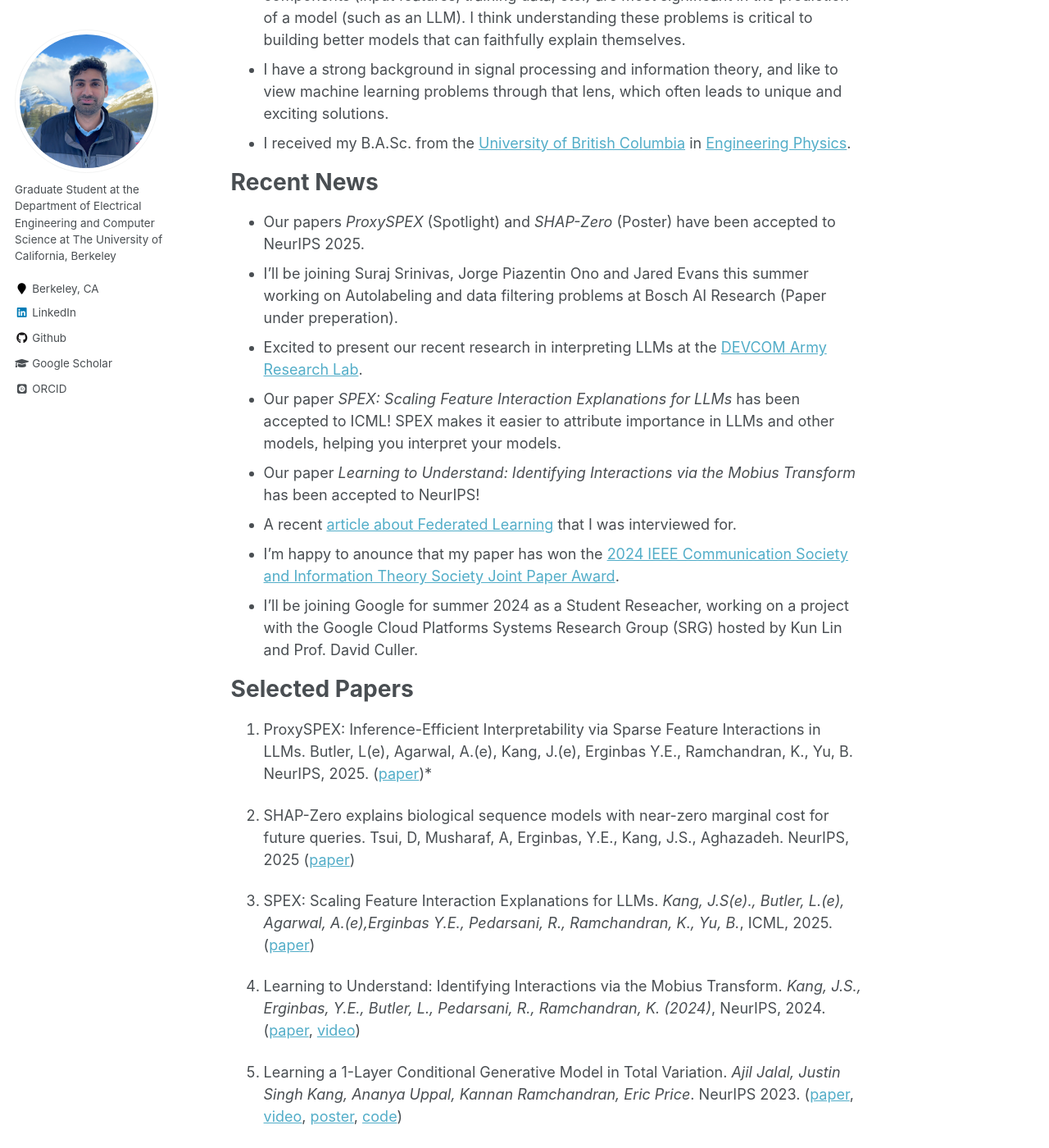
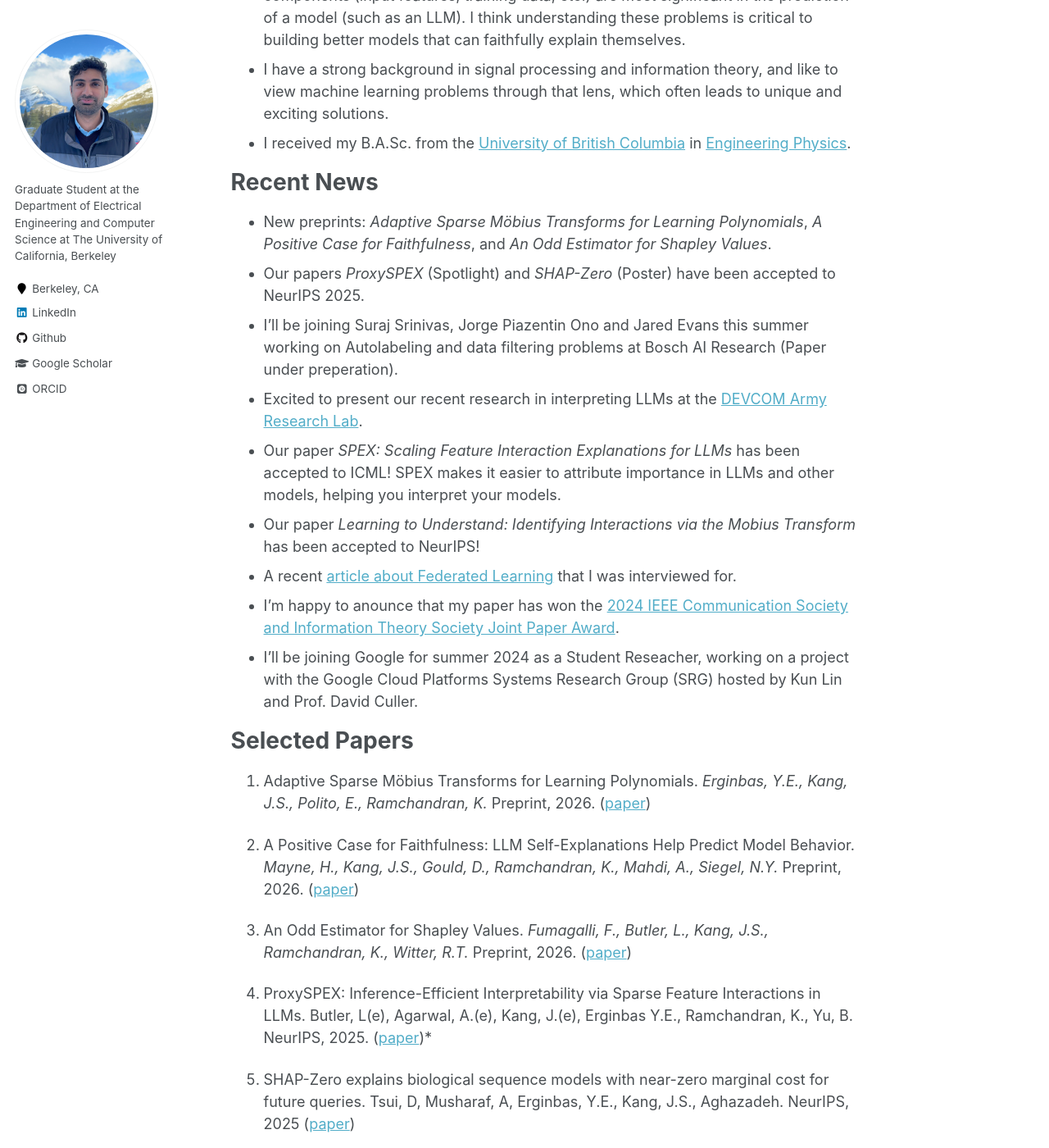
Before and after one commit to justinkang221/justinkang221.github.io, a Jekyll site: the page built from _pages/about.md, in a window 1280 px wide and 1400 px high, scrolled down 410 px. Shown: the whole window at 82% size. Built offline with Jekyll 4.4.1, drawn with Linux system fonts in a browser that asks for light colours; some web fonts are replaced.

Commit message:
Update about.md with new preprints in Recent News and Selected Papers
Co-authored-by: justinkang221 <14205793+justinkang221@users.noreply.github.com>

```diff
--- a/_pages/about.md
+++ b/_pages/about.md
@@ -17,6 +17,7 @@ Welcome to my website. You can find my <a href='publications'>Publications</a>,
 
 Recent News
 ======
+* New preprints: *Adaptive Sparse Möbius Transforms for Learning Polynomials*, *A Positive Case for Faithfulness*, and *An Odd Estimator for Shapley Values*.
 * Our papers *ProxySPEX* (Spotlight) and *SHAP-Zero* (Poster) have been accepted to NeurIPS 2025.
 * I'll be joining Suraj Srinivas, Jorge Piazentin Ono and Jared Evans this summer working on Autolabeling and data filtering problems at Bosch AI Research (Paper under preperation).
 * Excited to present our recent research in interpreting LLMs at the <a href="https://arl.devcom.army.mil/">DEVCOM Army Research Lab</a>.
@@ -30,16 +31,22 @@ Recent News
 Selected Papers
 ======
 
-1. ProxySPEX: Inference-Efficient Interpretability via Sparse Feature Interactions in LLMs. Butler, L(e), Agarwal, A.(e), Kang, J.(e), Erginbas Y.E.,  Ramchandran, K., Yu, B. NeurIPS, 2025. (<a href="https://arxiv.org/abs/2505.17495">paper</a>)*
+1. Adaptive Sparse Möbius Transforms for Learning Polynomials. *Erginbas, Y.E., Kang, J.S., Polito, E., Ramchandran, K.* Preprint, 2026. (<a href="https://arxiv.org/abs/2602.06246">paper</a>)
 
-2. SHAP-Zero explains biological sequence models with near-zero marginal cost for future queries. Tsui, D, Musharaf, A, Erginbas, Y.E.,  Kang, J.S., Aghazadeh. NeurIPS, 2025 (<a href="https://arxiv.org/abs/2410.19236">paper</a>)
+2. A Positive Case for Faithfulness: LLM Self-Explanations Help Predict Model Behavior. *Mayne, H., Kang, J.S., Gould, D., Ramchandran, K., Mahdi, A., Siegel, N.Y.* Preprint, 2026. (<a href="https://arxiv.org/abs/2602.02639">paper</a>)
 
-3. SPEX: Scaling Feature Interaction Explanations for LLMs. *Kang, J.S(e)., Butler, L.(e), Agarwal, A.(e),Erginbas Y.E., Pedarsani, R., Ramchandran, K., Yu, B.*, ICML, 2025. (<a href="https://arxiv.org/abs/2502.13870">paper</a>)
+3. An Odd Estimator for Shapley Values. *Fumagalli, F., Butler, L., Kang, J.S., Ramchandran, K., Witter, R.T.* Preprint, 2026. (<a href="https://arxiv.org/abs/2602.01399">paper</a>)
 
-4. Learning to Understand: Identifying Interactions via the Mobius Transform. *Kang, J.S., Erginbas, Y.E., Butler, L., Pedarsani, R., Ramchandran, K. (2024)*, NeurIPS, 2024. (<a href="https://arxiv.org/abs/2402.02631">paper</a>, <a href="https://www.youtube.com/watch?v=5-OHk25H1mE">video</a>)
+4. ProxySPEX: Inference-Efficient Interpretability via Sparse Feature Interactions in LLMs. Butler, L(e), Agarwal, A.(e), Kang, J.(e), Erginbas Y.E.,  Ramchandran, K., Yu, B. NeurIPS, 2025. (<a href="https://arxiv.org/abs/2505.17495">paper</a>)*
 
-5. Learning a 1-Layer Conditional Generative Model in Total Variation. *Ajil Jalal, Justin Singh Kang, Ananya Uppal, Kannan Ramchandran, Eric Price*. NeurIPS 2023. (<a href='https://openreview.net/forum?id=wImYhdu4VF'>paper</a>, <a href='https://nips.cc/virtual/2023/poster/70066'>video</a>, <a href='https://nips.cc/media/PosterPDFs/NeurIPS%202023/70066.png?t=1702321855.5320883'>poster</a>, <a href='https://github.com/basics-lab/learningGenerativeModels'>code</a>)
+5. SHAP-Zero explains biological sequence models with near-zero marginal cost for future queries. Tsui, D, Musharaf, A, Erginbas, Y.E.,  Kang, J.S., Aghazadeh. NeurIPS, 2025 (<a href="https://arxiv.org/abs/2410.19236">paper</a>)
 
-6. The Fair Value of Data Under Heterogeneous Privacy Constraints in Federated Learning. *Justin Singh Kang, Ramtin Pedarsani and Kannan Ramchandran*, NeurIPS FL@FM 2023, TMLR, 2024. (<a href='https://arxiv.org/abs/2301.13336'>paper</a>, <a href='https://www.youtube.com/watch?v=S_DBTIlaodE'>video</a>)
+6. SPEX: Scaling Feature Interaction Explanations for LLMs. *Kang, J.S(e)., Butler, L.(e), Agarwal, A.(e),Erginbas Y.E., Pedarsani, R., Ramchandran, K., Yu, B.*, ICML, 2025. (<a href="https://arxiv.org/abs/2502.13870">paper</a>)
 
-7. Efficiently Computing Sparse Fourier Transforms of q-ary Functions. *Justin Singh Kang(e), Y. E. Erginbas(e), A. Aghazadeh and K. Ramchandran*. IEEE ISIT 2023 (<a href='https://ieeexplore.ieee.org/document/10206686'>paper</a>, <a href='https://www.youtube.com/watch?v=_UgRE1iSrzY&t=2s'>video</a>, <a href='https://github.com/basics-lab/qsft'>code</a>)
+7. Learning to Understand: Identifying Interactions via the Mobius Transform. *Kang, J.S., Erginbas, Y.E., Butler, L., Pedarsani, R., Ramchandran, K. (2024)*, NeurIPS, 2024. (<a href="https://arxiv.org/abs/2402.02631">paper</a>, <a href="https://www.youtube.com/watch?v=5-OHk25H1mE">video</a>)
+
+8. Learning a 1-Layer Conditional Generative Model in Total Variation. *Ajil Jalal, Justin Singh Kang, Ananya Uppal, Kannan Ramchandran, Eric Price*. NeurIPS 2023. (<a href='https://openreview.net/forum?id=wImYhdu4VF'>paper</a>, <a href='https://nips.cc/virtual/2023/poster/70066'>video</a>, <a href='https://nips.cc/media/PosterPDFs/NeurIPS%202023/70066.png?t=1702321855.5320883'>poster</a>, <a href='https://github.com/basics-lab/learningGenerativeModels'>code</a>)
+
+9. The Fair Value of Data Under Heterogeneous Privacy Constraints in Federated Learning. *Justin Singh Kang, Ramtin Pedarsani and Kannan Ramchandran*, NeurIPS FL@FM 2023, TMLR, 2024. (<a href='https://arxiv.org/abs/2301.13336'>paper</a>, <a href='https://www.youtube.com/watch?v=S_DBTIlaodE'>video</a>)
+
+10. Efficiently Computing Sparse Fourier Transforms of q-ary Functions. *Justin Singh Kang(e), Y. E. Erginbas(e), A. Aghazadeh and K. Ramchandran*. IEEE ISIT 2023 (<a href='https://ieeexplore.ieee.org/document/10206686'>paper</a>, <a href='https://www.youtube.com/watch?v=_UgRE1iSrzY&t=2s'>video</a>, <a href='https://github.com/basics-lab/qsft'>code</a>)
```
